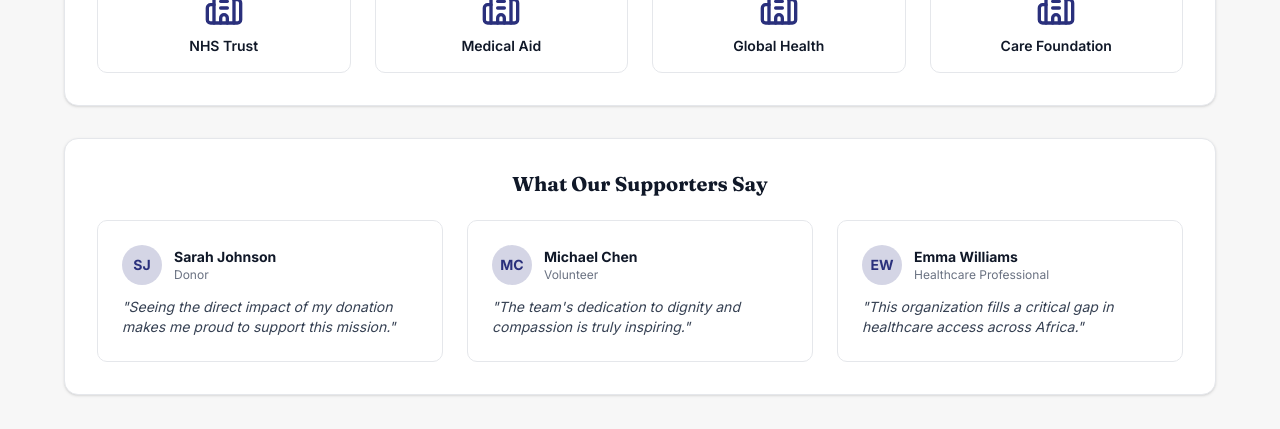
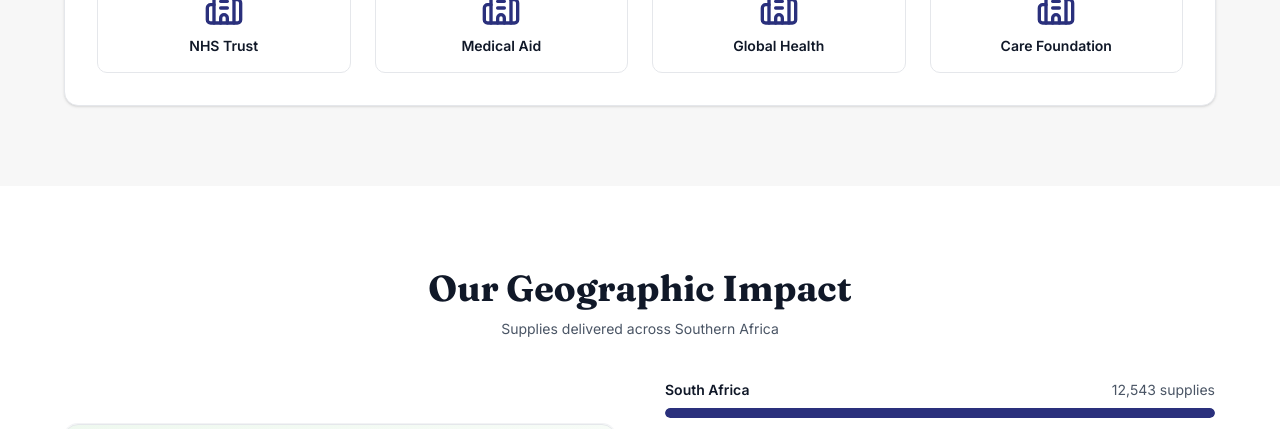
Before and after one commit to Halfpro6119/TestF2A, a Next.js app: page / in a window 1280 px wide. Shown: the part 3060-3489 px from the top of the page. Built offline with nearby package versions, Linux system fonts and the light colour scheme; no server answers; the database is empty.

Commit message:
Remove donor testimonials section from HomeContent component to streamline content presentation and improve layout efficiency.

```diff
--- a/components/home-content.tsx
+++ b/components/home-content.tsx
@@ -89,27 +89,6 @@ export function HomeContent({
     { name: "Medical Aid", logo: "⚕️" },
     { name: "Global Health", logo: "🌍" },
     { name: "Care Foundation", logo: "❤️" },
-  ];
-
-  const donorTestimonials = [
-    {
-      name: "Sarah Johnson",
-      role: "Donor",
-      quote: "Seeing the direct impact of my donation makes me proud to support this mission.",
-      image: "👩‍💼",
-    },
-    {
-      name: "Michael Chen",
-      role: "Volunteer",
-      quote: "The team's dedication to dignity and compassion is truly inspiring.",
-      image: "👨‍💼",
-    },
-    {
-      name: "Emma Williams",
-      role: "Healthcare Professional",
-      quote: "This organization fills a critical gap in healthcare access across Africa.",
-      image: "👩‍⚕️",
-    },
   ];
 
   const countriesServed = [
@@ -476,31 +455,6 @@ export function HomeContent({
                 >
                   <Building2 className="w-10 h-10 text-brand-navy mx-auto mb-2" />
                   <p className="font-semibold text-gray-900 text-sm">{partner.name}</p>
-                </div>
-              ))}
-            </div>
-          </div>
-
-          <div className="widget-container bg-white p-6 md:p-8">
-            <h3 className="heading-display text-xl font-bold text-gray-900 mb-6 text-center leading-tight">
-              What Our Supporters Say
-            </h3>
-            <div className="grid md:grid-cols-3 gap-6">
-              {donorTestimonials.map((testimonial, idx) => (
-                <div
-                  key={idx}
-                  className="p-6 border border-gray-200 rounded-lg transition-shadow duration-300 hover:shadow-md hover:border-gray-300"
-                >
-                  <div className="flex items-center gap-3 mb-3">
-                    <div className="w-10 h-10 rounded-full bg-brand-blue/20 flex items-center justify-center text-brand-navy font-bold text-sm shrink-0">
-                      {testimonial.name.split(" ").map(n => n[0]).join("")}
-                    </div>
-                    <div>
-                      <p className="font-bold text-gray-900 text-sm">{testimonial.name}</p>
-                      <p className="legend-text">{testimonial.role}</p>
-                    </div>
-                  </div>
-                  <p className="text-gray-700 text-sm italic">&quot;{testimonial.quote}&quot;</p>
                 </div>
               ))}
             </div>
```
